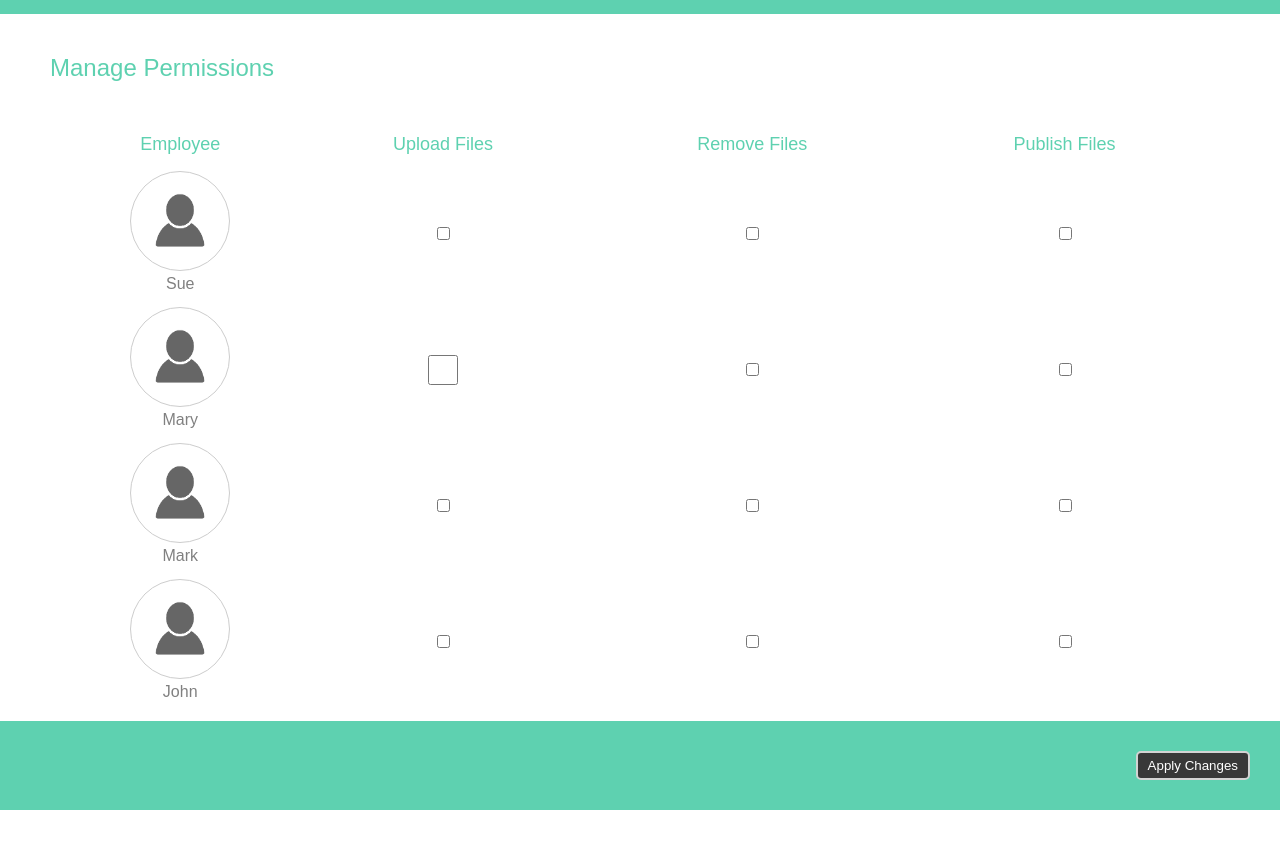
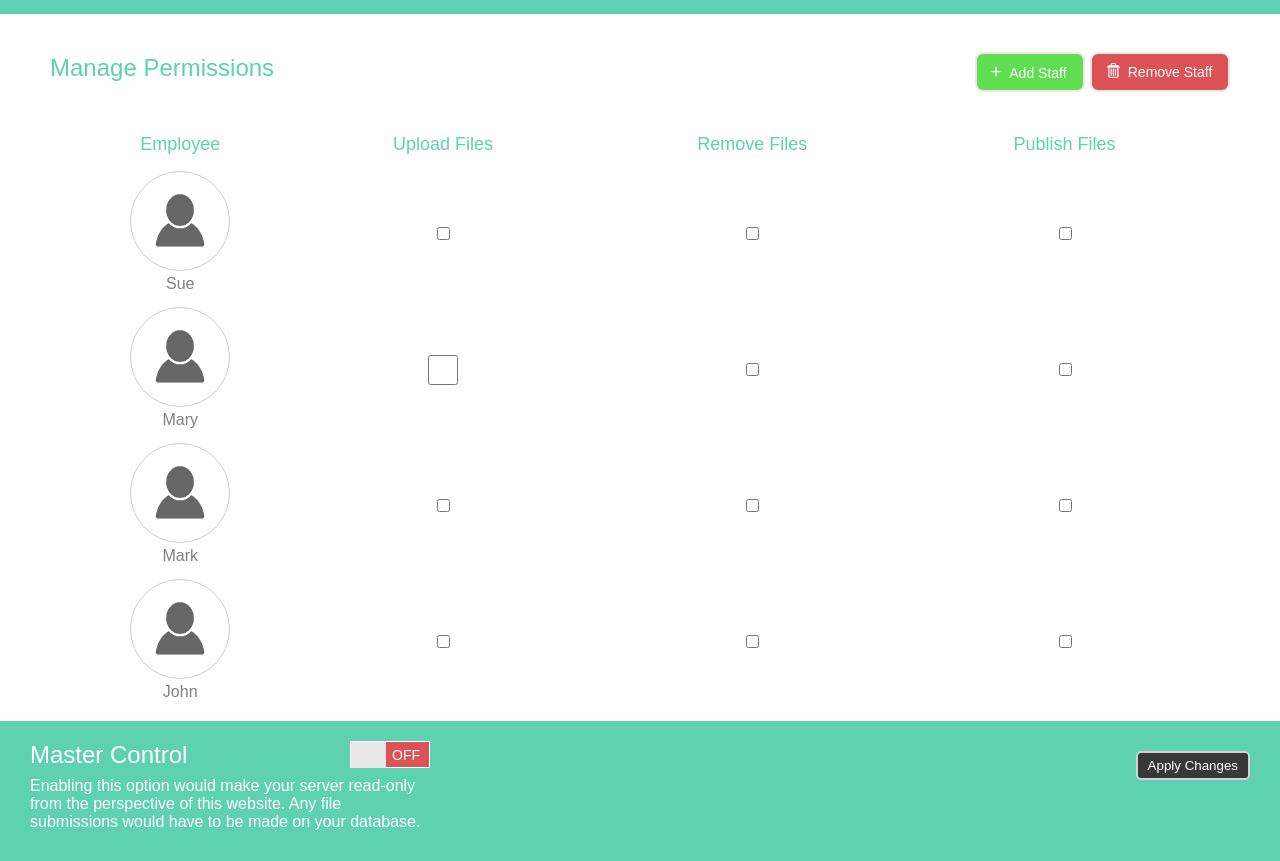
Before and after one commit to otboss/CIIMS, a plain HTML site: page manage_perms.html in a window 1280 px wide. Shown: the part 66-927 px from the top of the page. Before the commit the page ends 876 px from the top, so only its background shows below. Drawn offline with Linux system fonts and the light colour scheme.

Commit message:
changes made

```diff
--- a/manage_perms.html
+++ b/manage_perms.html
@@ -8,6 +8,10 @@
             .staffIcon:hover{
                 text-decoration: underline;
                 text-decoration-color: gray;
+                cursor: pointer;
+            }
+
+            button{
                 cursor: pointer;
             }
         </style>
@@ -30,6 +34,21 @@
                     $("#countryDropdownList").css('display', 'inline-block');
             }
 
+            toggle = function(){
+                if($("#mtoggle").attr('class') == "off"){
+                    $("#mtoggle").css('background-color', '#61DD52');
+                    $("#mtoggle #indicator").css('float', 'right');
+                    $("#mtoggle span").html('ON');
+                    $("#mtoggle").attr('class', 'on');
+                }
+                else{
+                    $("#mtoggle").css('background-color', '#DD5257');
+                    $("#mtoggle #indicator").css('float', 'left');
+                    $("#mtoggle span").html('OFF');
+                    $("#mtoggle").attr('class', 'off');
+                }
+            }
+
         </script>
     </head>
 
@@ -49,7 +68,7 @@
 
                         </td>
                         <td style="">
-                            <span style="">My Account</span>
+                            <span style="">Administrator</span>
                         </td>
                     </tr>
                     <tr>
@@ -68,6 +87,32 @@
         <section class="col-12">
             <div class="col-12" style="padding: 30px 50px;">
                 <div style="color: #5ED1B0; font-size: 24px; padding: 10px 0;">Manage Permissions</div>
+                <div style="float: right; margin: -40px 0 0 0;">
+                    <button style="width: 110px; margin: 0 5px 0 0; height: 40px; float: left; background-color: #61DD52; color: white; border: 2px solid #EAEAEA; border-radius: 8px; padding: 5px 10px; font-size: 14px; ">
+                        <table style="width: 100%;">
+                            <tr>
+                                <td style="vertical-align: center; text-align: center; font-size: 18px;">
+                                    +
+                                </td>
+                                <td style="vertical-align: center; text-align: center;">
+                                    <span>Add Staff</span>
+                                </td>
+                            </tr>
+                        </table>
+                    </button>
+                    <button style="width: 140px; float: left; height: 40px; background-color: #DD5257; color: white; border: 2px solid #EAEAEA; border-radius: 8px; padding: 5px 10px; font-size: 14px; ">
+                        <table style="width: 100%;">
+                            <tr>
+                                <td style="vertical-align: center; text-align: center;">
+                                    <img src="delete.png" style="width: 15px; height: 15px;">
+                                </td>
+                                <td style="vertical-align: center; text-align: center;">
+                                    <span>Remove Staff</span>
+                                </td>
+                            </tr>
+                        </table>
+                    </button>
+                </div>
 
             </div>
 
@@ -205,6 +250,25 @@
 
             </table>
             <div class="col-12" style="padding: 30px 30px; background-color: #5ED1B0; margin: 10px 0 0 0;">
+                <div style="float: left; width: 400px; color: white; margin-top: -10px;">
+                    <div class="col-12">
+                        <span style="font-size: 24px;">Master Control</span>
+                        <div id="mtoggle" class="off" onclick="toggle()" style="cursor: pointer; float: right; width: 80px; height: 27px; border: 1px solid; background-color: #DD5257;">
+                            <div id="indicator" style="float: left; width: 35px; height: 26px;  background-color: #E8E8E8;">
+
+                            </div>
+                            <span style="float: left; padding: 5px 6px; font-size: 14px;">OFF</span>
+                        </div>
+                    </div>
+
+
+                    <br>
+                    <br>
+                    <span>Enabling this option would make your server read-only from the perspective of this website. Any file submissions would have to be made on your database.</span>
+                    <br>
+
+                </div>
+
                 <button style="float: right; color: white; background-color: #383838; border: 2px solid lightgray; padding: 5px 10px; border-radius: 5px;">Apply Changes</button>
             </div>
         </section>
```
Also changed, not shown: institution_profile.html (+1 -1 lines), register.html (+37 -9 lines), delete.png (added), 1 other file.
